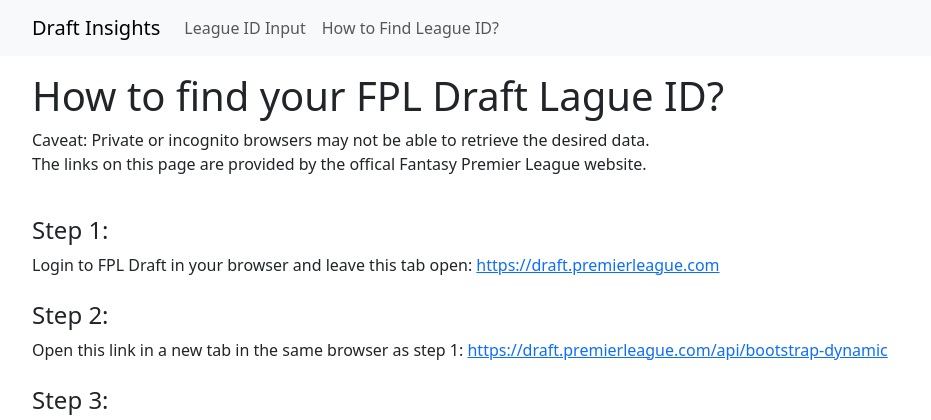
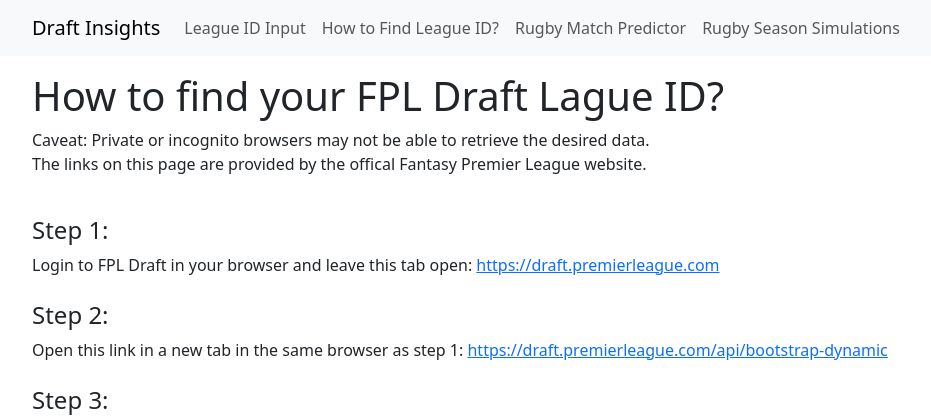
Before and after one commit to benmurphy97/fpldraft-web, a Flask app: page / in a window 1280 px wide. Shown: the top 420 px of the page, without its empty margins (50-981 px from the left). Run offline with Flask 3, Linux system fonts and the light colour scheme.

Commit message:
upcoming features in menu

```diff
--- a/app/routes.py
+++ b/app/routes.py
@@ -161,3 +161,35 @@
     else:
         flash('Only head-to-head leagues are currently supported. Try again with a different League ID.')
         return redirect(url_for('user_input_league_id'))
+
+
+
+@app.route('/rugby_matches')
+def rugby_matches():
+
+
+    # Fixtures with odds
+    # TODO find out what date the matches were on - join on match time, home and away team
+    odds = pd.read_csv("urc_latest_results_odds.csv")
+    odds_row_data=list(odds.values.tolist())
+    odds_col_names = odds.columns.values
+
+
+    # get what the predictions were for the past matches
+
+
+
+
+
+
+    return render_template('rugby_matches.html',
+                           title='Rugby Matches',
+                            column_names=odds_col_names,
+                            row_data=odds_row_data,
+                            zip=zip)
+
+
+@app.route('/rugby_season_simulation')
+def rugby_season_simulation():
+    return render_template('rugby_season_simulation.html',
+                           title='Rugby Season Simulation')
--- a/app/templates/base.html
+++ b/app/templates/base.html
@@ -29,6 +29,12 @@
             <li class="nav-item">
               <a class="nav-link" aria-current="page" href="{{ url_for('find_league_id') }}">How to Find League ID?</a>
             </li>
+            <li class="nav-item">
+              <a class="nav-link" aria-current="page" href="{{ url_for('rugby_matches') }}">Rugby Match Predictor</a>
+            </li>
+            <li class="nav-item">
+              <a class="nav-link" aria-current="page" href="{{ url_for('rugby_season_simulation') }}">Rugby Season Simulations</a>
+            </li>
           </ul>
         </div>
       </div>
```
Also changed, not shown: app/templates/rugby_matches.html (added, +28 -0 lines), app/templates/rugby_table_simulation.html (added, +8 -0 lines).
